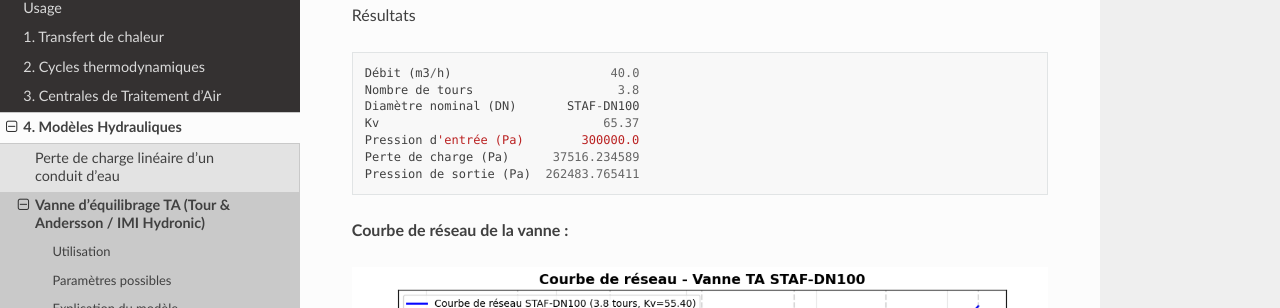
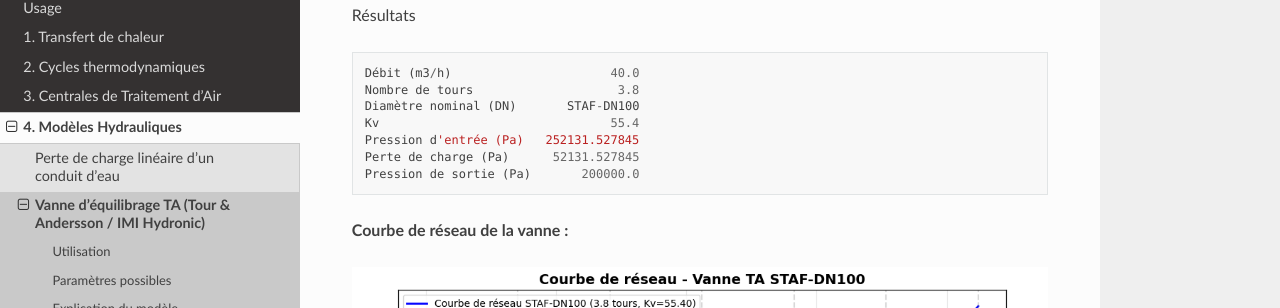
Before and after one commit to ZoheirHADID/EnergySystemModels-fr, a Sphinx documentation site: the page built from docs/source/004-hydraulic/TA_valve.rst, in a window 1280 px wide and 900 px high, scrolled down 1052 px. Shown: the part 144-452 px from the top of the window. Built offline with Sphinx 7.4.7 and the Read the Docs theme 3.1.0, drawn with Linux system fonts in a browser that asks for light colours; pages that are not in the unit, such as notebooks, are missing from menus.

Commit message:
Mise à jour résultats simulation vanne TA avec nouvelles valeurs

```diff
--- a/docs/source/004-hydraulic/TA_valve.rst
+++ b/docs/source/004-hydraulic/TA_valve.rst
@@ -53,10 +53,10 @@ Résultats ::
   Débit (m3/h)                      40.0
   Nombre de tours                    3.8
   Diamètre nominal (DN)       STAF-DN100
-  Kv                               65.37
-  Pression d'entrée (Pa)        300000.0
-  Perte de charge (Pa)      37516.234589
-  Pression de sortie (Pa)  262483.765411
+  Kv                                55.4
+  Pression d'entrée (Pa)   252131.527845
+  Perte de charge (Pa)      52131.527845
+  Pression de sortie (Pa)       200000.0
 
 **Courbe de réseau de la vanne :**
 
```
